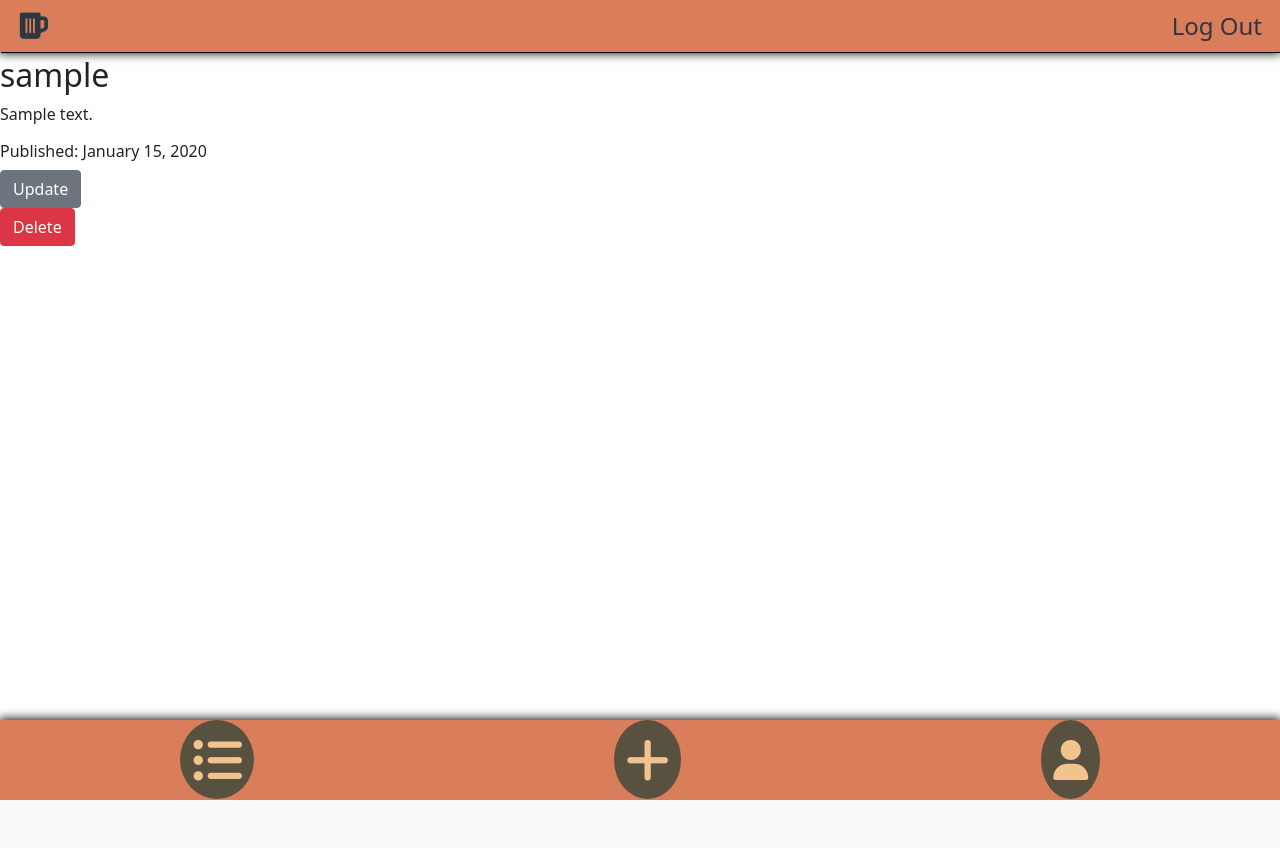
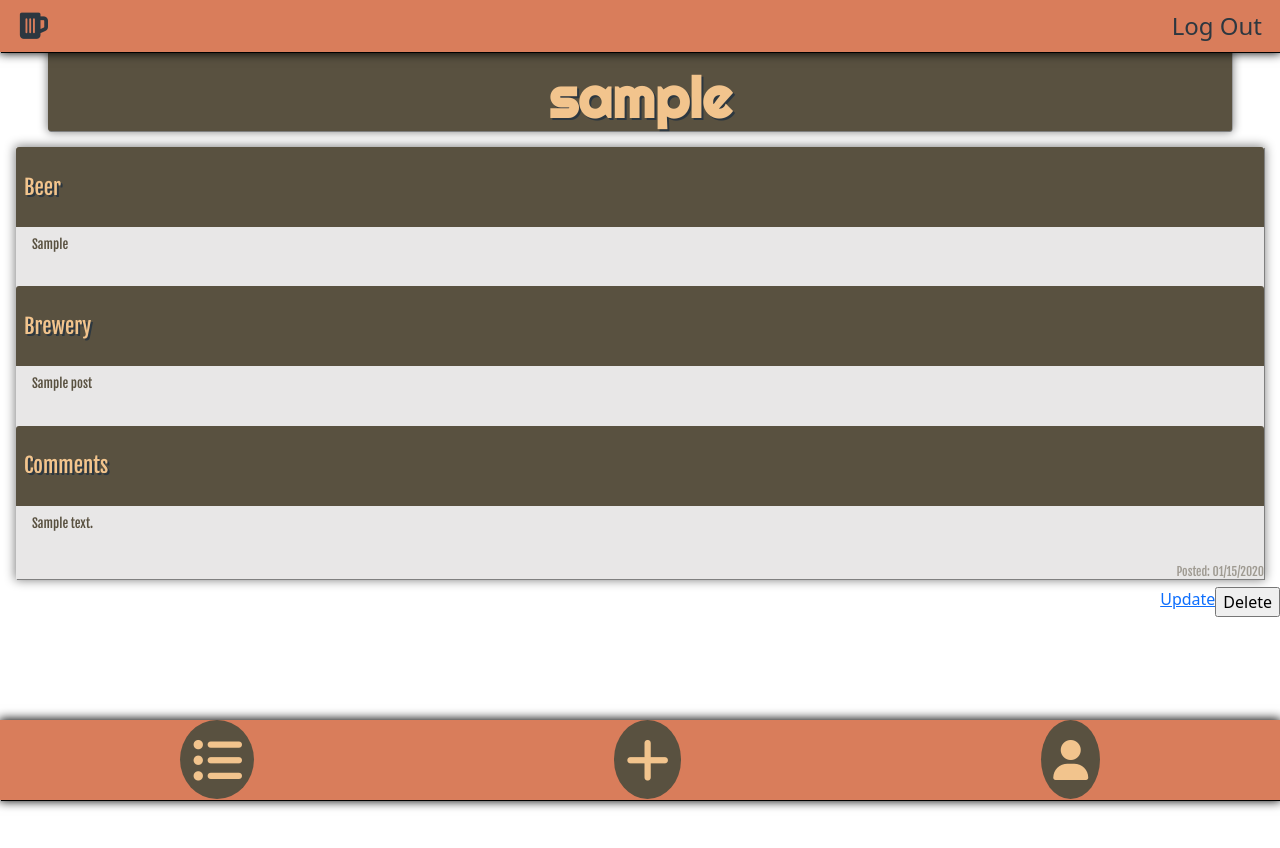
Before and after one commit to isha5258/cheers, a Flask app: page /1 in a window 1280 px wide. Before the commit the page ends 800 px from the top, so only its background shows below. Run offline with Flask 2, Linux system fonts and the light colour scheme; a user stored in the database is signed in; tables that the repository leaves empty hold one stand-in row (values such as "Sample post"); parts of the project's set-up code (start-up, migrations or seed data) failed here and were passed over; some libraries are stand-ins or nearby versions.

Commit message:
finish userpost css and add brewery post css

```diff
--- /dev/null
+++ b/myapp/static/brewery_post.css
@@ -0,0 +1,66 @@
+.individual-post-container {
+
+}
+
+.post-info-container {
+  display: flex;
+  justify-content: center;
+  flex-direction: column;
+  margin: 3rem 0 0 0;
+
+}
+
+.post-info-container > h1 {
+  background-color: #595140;
+  color: #F2C48D;
+  text-shadow:  2px 2px 0px #2C3740;
+  font-size: 7vmin;
+  font-weight: 700;
+  font-family: 'Righteous', sans-serif;
+  padding-top: 1rem;
+  display: flex;
+  justify-content: center;
+  margin: 0 3rem;
+  border-radius: 3px;
+  box-shadow: .5px 1px .5px grey, .2px .2px 10px .75px grey;
+}
+
+.beer-info-container {
+  margin: 1rem 1rem 0;
+  box-shadow: .5px 1px .5px grey, .2px .2px 10px .75px grey;
+  background-color: rgb(232, 231, 231);
+  font-family: 'Fjalla One', sans-serif;
+}
+
+.beer-info-container > p {
+  background-color: rgb(232, 231, 231);
+  margin: .15rem 0 2rem 1rem;
+  color: #595140;
+  font-size: .8rem;
+}
+
+.beer-info-container > h3 {
+  background-color: #595140;
+  color: #F2C48D;
+  text-shadow:  2px 2px 0px #2C3740;
+  height: 10vmin;
+  display: flex;
+  align-items: center;
+  padding-left: .5rem;
+  border-radius: 3px 3px 0 0;
+  font-size: 1.3rem;
+}
+
+.beer-info-container >h6 {
+  display: flex;
+  justify-content: flex-end;
+  color: #595140;
+  opacity: 50%;
+  font-size: .75rem;
+}
+
+.update-delete-container{
+  display: flex;
+  flex-direction: row;
+  justify-content: flex-end;
+}
--- a/myapp/static/user_brewery_posts.css
+++ b/myapp/static/user_brewery_posts.css
@@ -58,7 +58,7 @@ body {
 }
 
 .profile-post-container > .post-text{
-  margin: .2rem 0 .25rem .75rem;
+  margin: .15rem 0 0 .75rem;
   color: #595140;
   font-size: .8rem;
 }
--- a/myapp/templates/base.html
+++ b/myapp/templates/base.html
@@ -2,12 +2,17 @@
 <html lang="en">
 
 <head>
+  <!-- fonts links -->
   <link rel="preconnect" href="https://fonts.googleapis.com">
-<link rel="preconnect" href="https://fonts.gstatic.com" crossorigin>
-<link href="https://fonts.googleapis.com/css2?family=Fjalla+One&family=Righteous&display=swap" rel="stylesheet">
+  <link rel="preconnect" href="https://fonts.gstatic.com" crossorigin>
+  <link href="https://fonts.googleapis.com/css2?family=Fjalla+One&family=Righteous&display=swap" rel="stylesheet">
+
+  <!-- css links -->
   <link rel="stylesheet" type="text/css" href="{{ url_for('static', filename='style.css')}}">
   <link rel="stylesheet" type="text/css" href="{{ url_for('static', filename='welcome.css')}}">
   <link rel="stylesheet" type="text/css" href="{{ url_for('static', filename='user_brewery_posts.css')}}">
+  <link rel="stylesheet" type="text/css" href="{{ url_for('static', filename='brewery_post.css')}}">
+
   <link href="https://cdn.jsdelivr.net/npm/bootstrap@5.1.3/dist/css/bootstrap.min.css" rel="stylesheet"
     integrity="sha384-1BmE4kWBq78iYhFldvKuhfTAU6auU8tT94WrHftjDbrCEXSU1oBoqyl2QvZ6jIW3" crossorigin="anonymous">
   <script defer src="https://cdn.jsdelivr.net/npm/bootstrap@5.1.3/dist/js/bootstrap.bundle.min.js"
--- a/myapp/templates/brewery_post.html
+++ b/myapp/templates/brewery_post.html
@@ -1,16 +1,24 @@
 {% extends "base.html" %}
 {% block content %}
-<div class="jumbotron">
-  <h1>{{ post.title }}</h1>
-  <h2>{{post.author.username}}</h2>
-  <p>{{post.text}}</p>
-  <h6>Published: {{ post.date.strftime('%B %d, %Y') }}</h6>
+<div class="individual-post-container">
+  <div class="post-info-container">
+    <h1> {{post.author.username}}</h1>
+    </div>
+    <div class="beer-info-container">
+    <h3> Beer </h3>
+    <p class="beer-p">{{ post.beer }}</p>
+    <h3> Brewery </h3>
+    <p class="title-p">{{ post.title }}</p>
+    <h3> Comments </h3>
+    <p>{{post.text}}</p>
+    <h6>Posted: {{ post.date.strftime('%m/%d/%Y') }}</h6>
+  </div>
   {% if post.author == current_user %}
-    <div>
-      <a class="btn btn-secondary" href="{{ url_for('brewery_posts.update', brewery_post_id=post.id) }}">Update</a>
+    <div class="update-delete-container">
+      <a class="update-btn" href="{{ url_for('brewery_posts.update', brewery_post_id=post.id) }}">Update</a>
       <br>
       <form action="{{ url_for('brewery_posts.delete_post', brewery_post_id=post.id) }}" method="POST">
-      <input class="btn btn-danger" type="submit" value="Delete">
+      <input class="delete-btn" type="submit" value="Delete">
     </form>
     </div>
   {% endif %}
```
